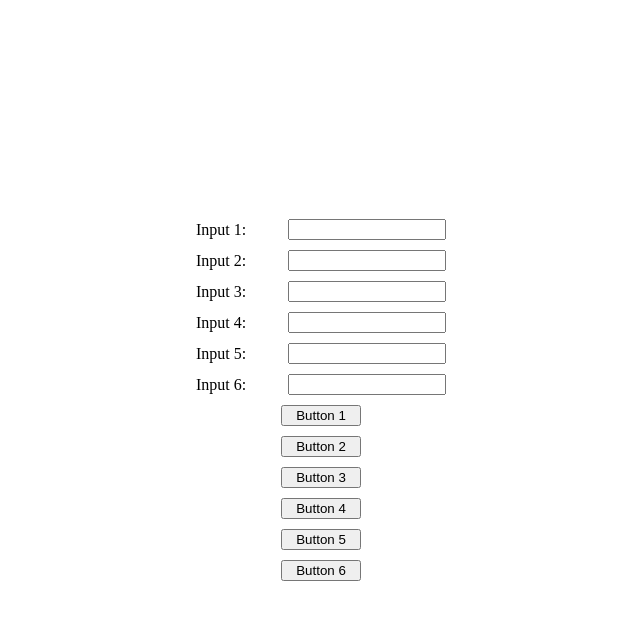
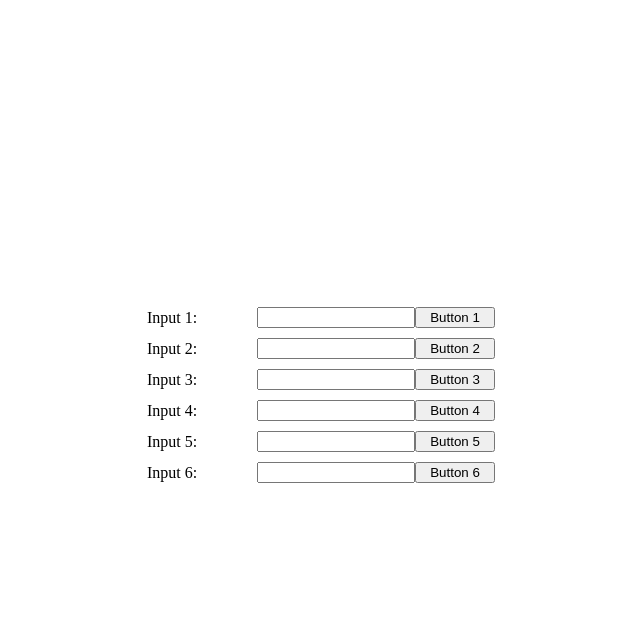
Before and after one commit to michael-lee-bubble/pythonanywhere-live, a Flask app: page / in a window 1280 px wide. Shown: the top 620 px of the page, without its empty margins (319-959 px from the left). Run offline with Flask 3, Linux system fonts and the light colour scheme.

Commit message:
Update html elements.

```diff
--- a/templates/index.html
+++ b/templates/index.html
@@ -12,47 +12,59 @@
             margin: 0;
         }
 
-        form {
+        .input-container {
             display: flex;
-            flex-direction: column;
             align-items: center;
-            gap: 10px;
+            margin-bottom: 10px;
         }
 
         label {
-            display: flex;
-            justify-content: space-between;
-            align-items: center;
-            width: 250px;
-            /* Adjust as needed */
+            width: 100px;
+            margin-right: 10px;
         }
 
         input {
             width: 150px;
-            /* Adjust as needed */
         }
 
         button {
             width: 80px;
-            /* Adjust as needed */
         }
     </style>
 </head>
 
 <body>
     <form>
-        <label for="input1">Input 1: <input type="text" id="input1"></label>
-        <label for="input2">Input 2: <input type="text" id="input2"></label>
-        <label for="input3">Input 3: <input type="text" id="input3"></label>
-        <label for="input4">Input 4: <input type="text" id="input4"></label>
-        <label for="input5">Input 5: <input type="text" id="input5"></label>
-        <label for="input6">Input 6: <input type="text" id="input6"></label>
+        <div class="input-container">
+            <label for="input1">Input 1:</label>
+            <input type="text" id="input1">
             <button type="button">Button 1</button>
+        </div>
+        <div class="input-container">
+            <label for="input2">Input 2:</label>
+            <input type="text" id="input2">
             <button type="button">Button 2</button>
+        </div>
+        <div class="input-container">
+            <label for="input3">Input 3:</label>
+            <input type="text" id="input3">
             <button type="button">Button 3</button>
+        </div>
+        <div class="input-container">
+            <label for="input4">Input 4:</label>
+            <input type="text" id="input4">
             <button type="button">Button 4</button>
+        </div>
+        <div class="input-container">
+            <label for="input5">Input 5:</label>
+            <input type="text" id="input5">
             <button type="button">Button 5</button>
+        </div>
+        <div class="input-container">
+            <label for="input6">Input 6:</label>
+            <input type="text" id="input6">
             <button type="button">Button 6</button>
+        </div>
     </form>
 </body>
 
```
Lines whose indentation alone changed are shown as unchanged.
